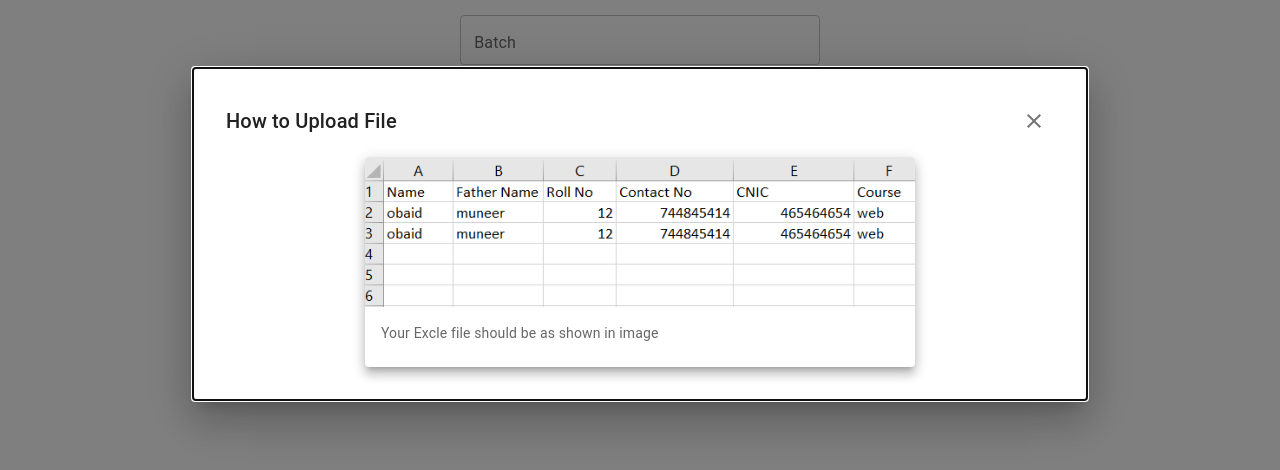
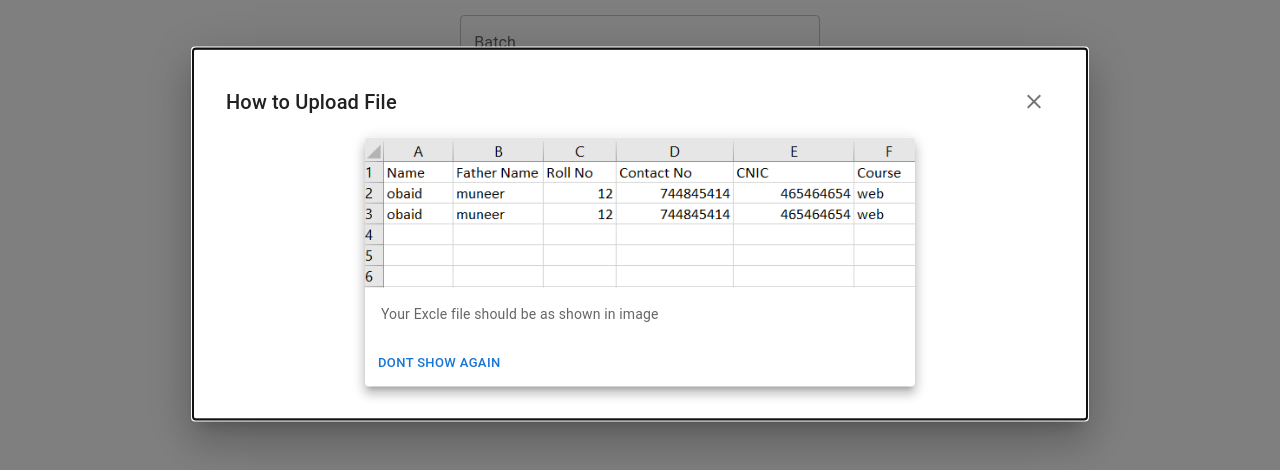
Before and after one commit to obaidmuneer/attendance-management, a React (Create React App) app: page /add_students in a window 1280 px wide. Shown: the part 166-636 px from the top of the page. Built offline with nearby package versions, Linux system fonts and the light colour scheme; no server answers.

Commit message:
improved ux

```diff
--- a/src/components/add_classes/index.jsx
+++ b/src/components/add_classes/index.jsx
@@ -54,7 +54,7 @@ const AddClasses = () => {
             alignItems: 'center',
             mt: 2
         }}>
-            <MModal img={img} />
+            <MModal img={img} label='add-classes' />
             <Typography variant="h6">Add Classes</Typography>
             <Box
                 component="form"
--- a/src/components/add_students/index.jsx
+++ b/src/components/add_students/index.jsx
@@ -119,7 +119,7 @@ const AddStudents = () => {
                 autoComplete="off"
                 onSubmit={formik.handleSubmit}
             >
-                <MModal img={img} />
+                <MModal img={img} label='add-students' />
 
                 <Typography variant="h6">Add Bulk of Students</Typography>
 
--- a/src/components/approve_students/index.jsx
+++ b/src/components/approve_students/index.jsx
@@ -115,7 +115,7 @@ const ApproveStudents = () => {
             alignItems: 'center',
             mt: 2
         }}>
-            <MModal img={img} givenWidth={340} />
+            <MModal img={img} givenWidth={340} label='approve-students' />
             <Typography variant="h6">Approve Bulk of Students</Typography>
             <Box
                 component="form"
--- a/src/ui-components/MModal/index.jsx
+++ b/src/ui-components/MModal/index.jsx
@@ -1,4 +1,4 @@
-import { useState } from 'react';
+import { useEffect, useState } from 'react';
 
 import Box from '@mui/material/Box';
 import CloseIcon from '@mui/icons-material/Close';
@@ -22,11 +22,23 @@ const style = {
 };
 
 
-export default function MModal({img , givenWidth}) {
-    const [open, setOpen] = useState(true);
+export default function MModal({ img, givenWidth, label }) {
+    const [open, setOpen] = useState(false);
 
     const handleModal = () => setOpen(!open);
 
+    useEffect(() => {
+        // console.log(localStorage.getItem(label));
+        if (localStorage.getItem(label)) {
+            return setOpen(false)
+        }
+        setOpen(true)
+    }, [])
+
+    const handleHideModal = () => {
+        localStorage.setItem(label, false)
+        setOpen(false)
+    }
 
     return (
         <div>
@@ -50,7 +62,7 @@ export default function MModal({img , givenWidth}) {
                     {/* <Typography id="modal-modal-description">
                         Your Excel file should be as shown below
                     </Typography> */}
-                    <ExcleMediaCard img={img} givenWidth={givenWidth} handle={handleModal}/>
+                    <ExcleMediaCard img={img} givenWidth={givenWidth} handle={handleHideModal} />
 
                 </Box>
             </Modal>
--- a/src/ui-components/excle-card/index.jsx
+++ b/src/ui-components/excle-card/index.jsx
@@ -7,7 +7,7 @@ import Button from '@mui/material/Button';
 import Typography from '@mui/material/Typography';
 import { Stack } from '@mui/system';
 
-export default function ExcleMediaCard({ img, givenWidth }) {
+export default function ExcleMediaCard({ img, givenWidth, handle }) {
     return (
         <Stack alignItems={'center'} >
             <Card raised sx={{ maxWidth: givenWidth || 550 }}>
@@ -26,10 +26,10 @@ export default function ExcleMediaCard({ img, givenWidth }) {
                         Your Excle file should be as shown in image
                     </Typography>
                 </CardContent>
-                {/* <CardActions>
-                <Button size="small">Ok</Button>
-                <Button size="small">Dont Show Again</Button>
-            </CardActions> */}
+                <CardActions>
+                {/* <Button size="small">OK</Button> */}
+                <Button onClick={handle} size="small">Dont Show Again</Button>
+            </CardActions>
             </Card>
         </Stack>
     );
```
